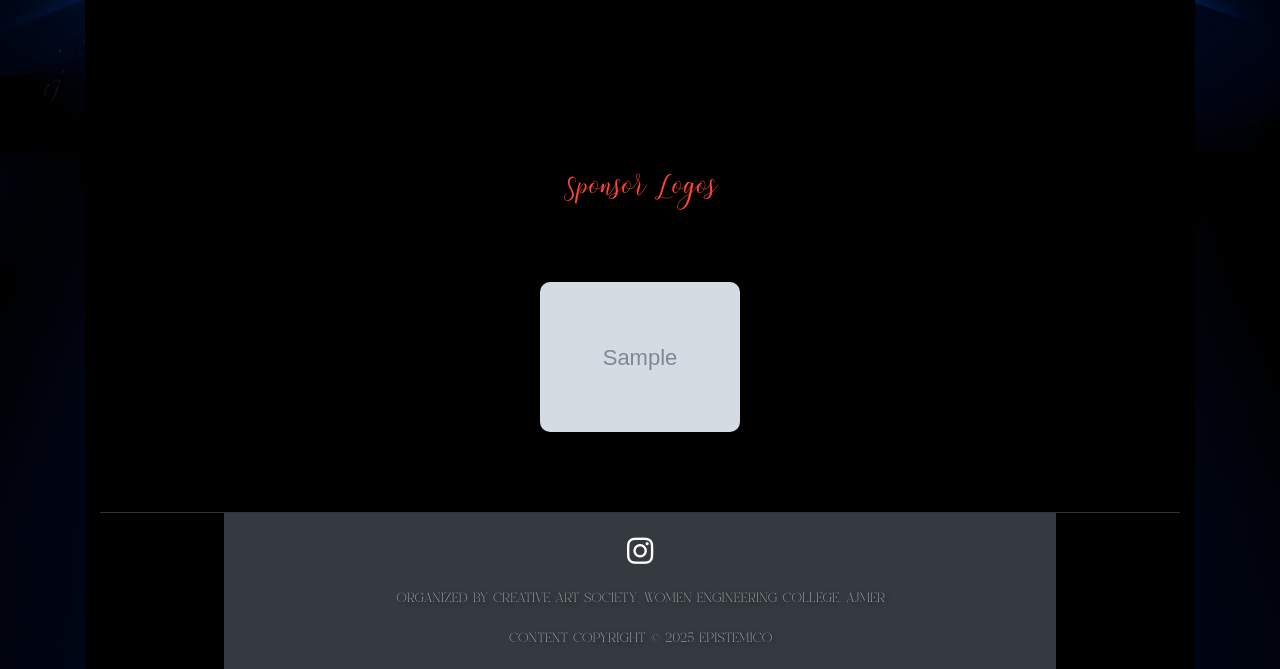
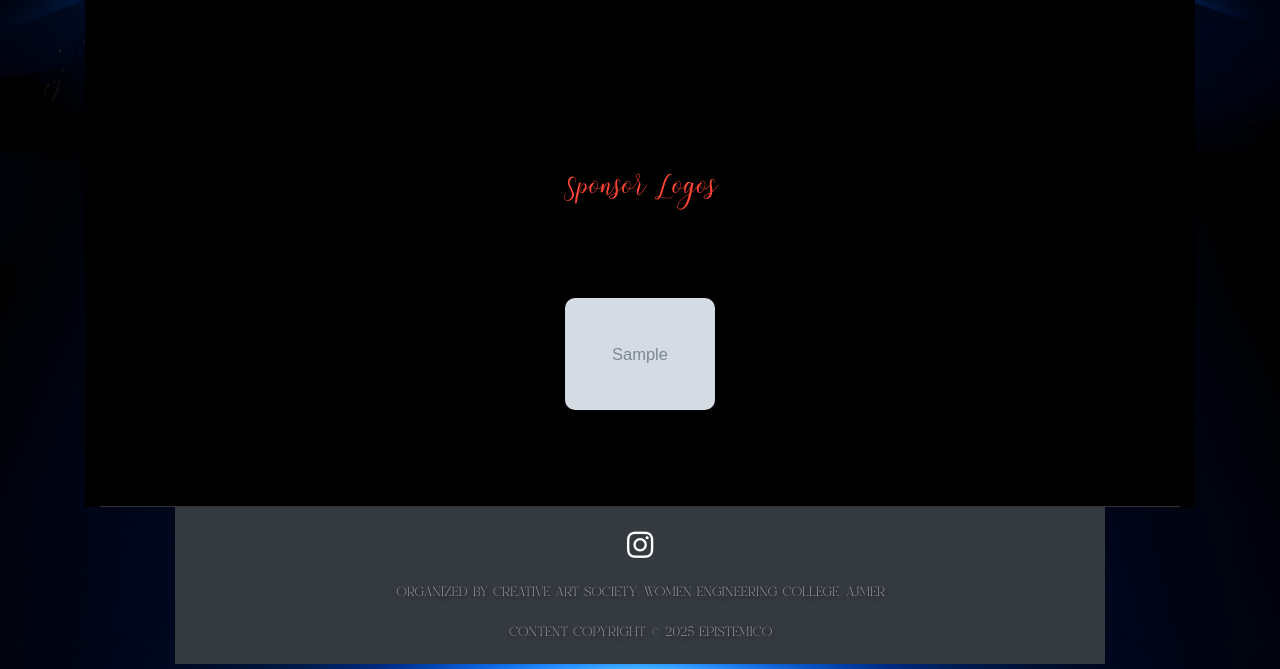
Before and after one commit to dikshagour01/Epistemico25, a Flask app: page / in a window 1280 px wide. Shown: the part 4649-5318 px from the top of the page. Run offline with Flask 3, Linux system fonts and the light colour scheme; tables that the repository leaves empty hold one stand-in row (values such as "Sample post"); grey boxes marked "Sample" are stand-in pictures; some libraries are stand-ins or nearby versions; some web fonts are replaced.

Commit message:
Update index.html

```diff
--- a/templates/index.html
+++ b/templates/index.html
@@ -165,6 +165,7 @@
 
 
     <!-- brand_area_start  -->
+   <!-- brand_area_start -->
 <div class="brand_area black_bg">
     <div class="container">
         <div class="row">
@@ -174,17 +175,23 @@
                 </div>
             </div>
         </div>
+
         <div class="row">
             <div class="col-lg-12">
                 <div class="brand_wrap d-flex justify-content-center flex-wrap">
+                    {% if sponsors %}
                         {% for sponsor in sponsors %}
-                    <div class="single_brand text-center">
-                        <img src="{{ sponsor.logo }}" alt="{{ sponsor.name }}" class="brand-img">
+                        <div class="single_brand text-center m-3">
+                            <img src="{{ sponsor.logo }}" alt="{{ sponsor.name }}" class="brand-img" style="max-width: 150px; height: auto;">
+                        </div>
                         {% endfor %}
+                    {% else %}
+                        <p class="text-center text-white">No sponsors available at the moment.</p>
+                    {% endif %}
                 </div>
             </div>
         </div>
-
+    </div>
 </div>
     <!-- brand_area_end  -->
 
```
Lines whose indentation alone changed are shown as unchanged.
